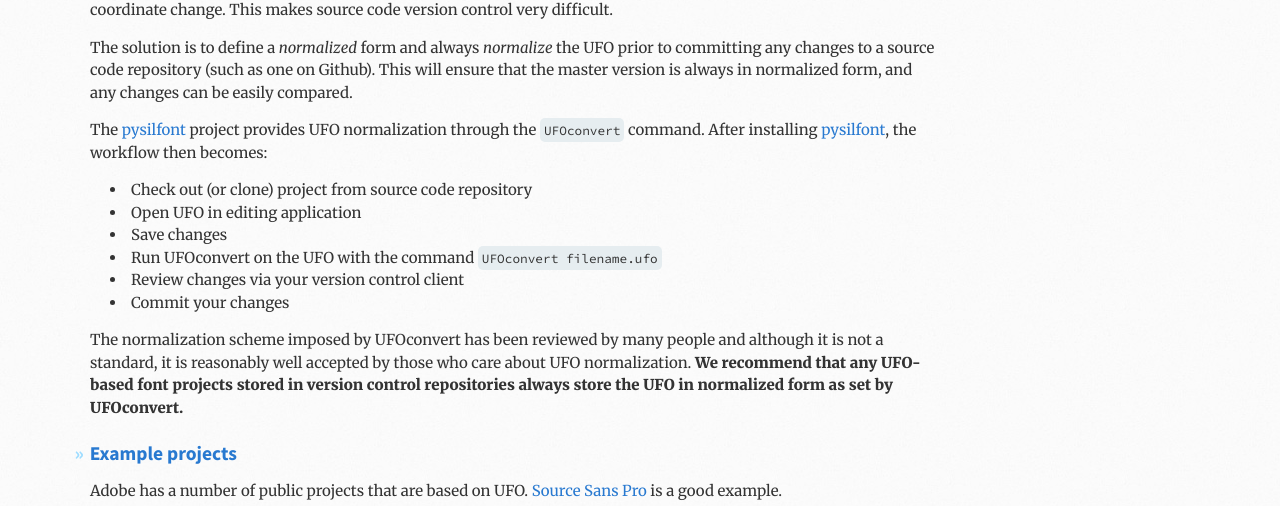
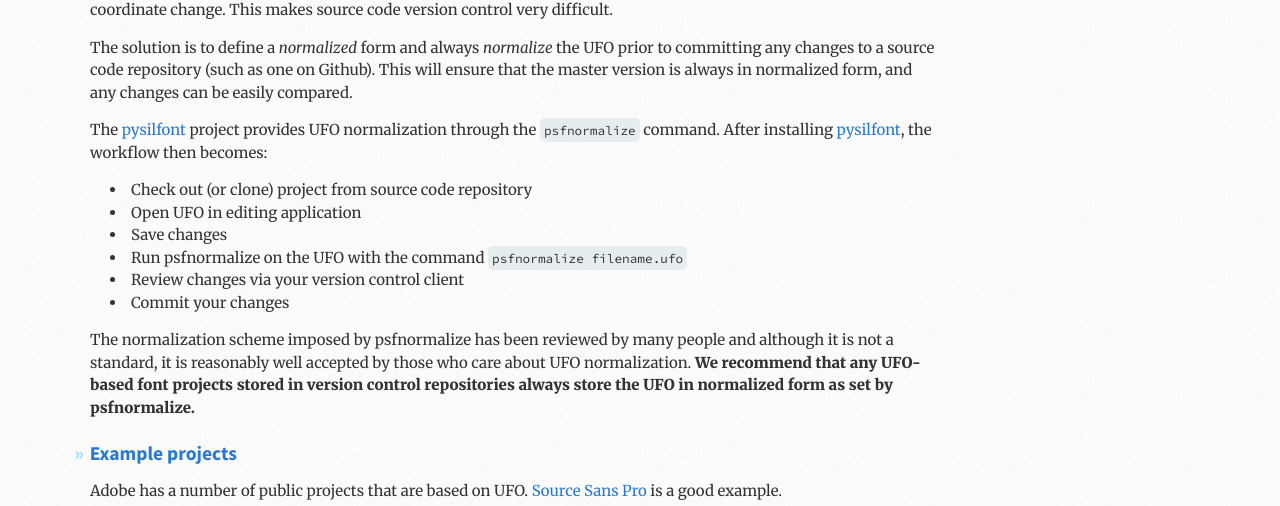
Before and after one commit to silnrsi/FDBP, a Jekyll site: the page built from en-US/UFO.md, in a window 1280 px wide. Shown: the part 1392-1898 px from the top of the page. Built offline with Jekyll 4.4.1, drawn with Linux system fonts in a browser that asks for light colours.

Commit message:
update renamed pysilfont utilities

```diff
--- a/en-US/UFO.md
+++ b/en-US/UFO.md
@@ -49,16 +49,16 @@ A weakness of the UFO format is that there is no normalized form. The ordering a
 
 The solution is to define a *normalized* form and always *normalize* the UFO prior to committing any changes to a source code repository (such as one on Github). This will ensure that the master version is always in normalized form, and any changes can be easily compared.
 
-The [pysilfont] project provides UFO normalization through the `UFOconvert` command. After installing [pysilfont], the workflow then becomes:
+The [pysilfont] project provides UFO normalization through the `psfnormalize` command. After installing [pysilfont], the workflow then becomes:
 
 - Check out (or clone) project from source code repository
 - Open UFO in editing application
 - Save changes
-- Run UFOconvert on the UFO with the command `UFOconvert filename.ufo`
+- Run psfnormalize on the UFO with the command `psfnormalize filename.ufo`
 - Review changes via your version control client
 - Commit your changes
 
-The normalization scheme imposed by UFOconvert has been reviewed by many people and although it is not a standard, it is reasonably well accepted by those who care about UFO normalization. **We recommend that any UFO-based font projects stored in version control repositories always store the UFO in normalized form as set by UFOconvert.**
+The normalization scheme imposed by psfnormalize has been reviewed by many people and although it is not a standard, it is reasonably well accepted by those who care about UFO normalization. **We recommend that any UFO-based font projects stored in version control repositories always store the UFO in normalized form as set by psfnormalize.**
 
 ## Example projects
 
```
Also changed, not shown: en-US/Composite_Tools.md (+2 -2 lines).
